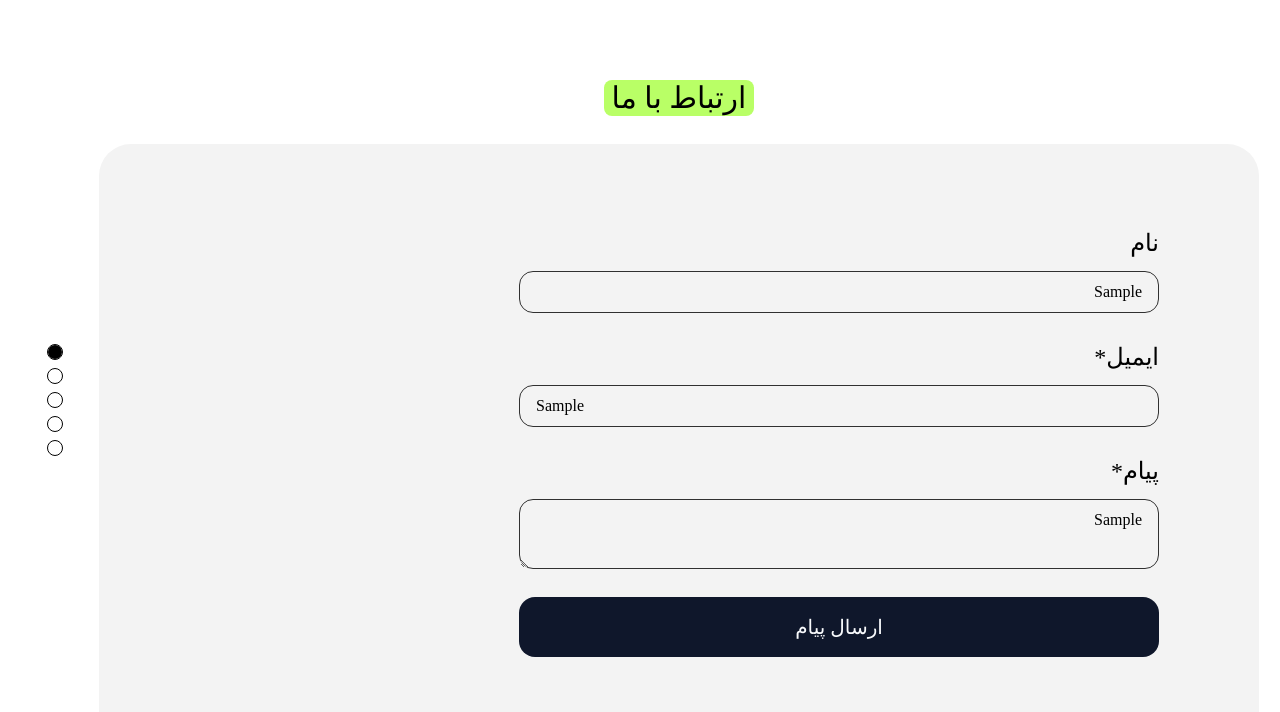
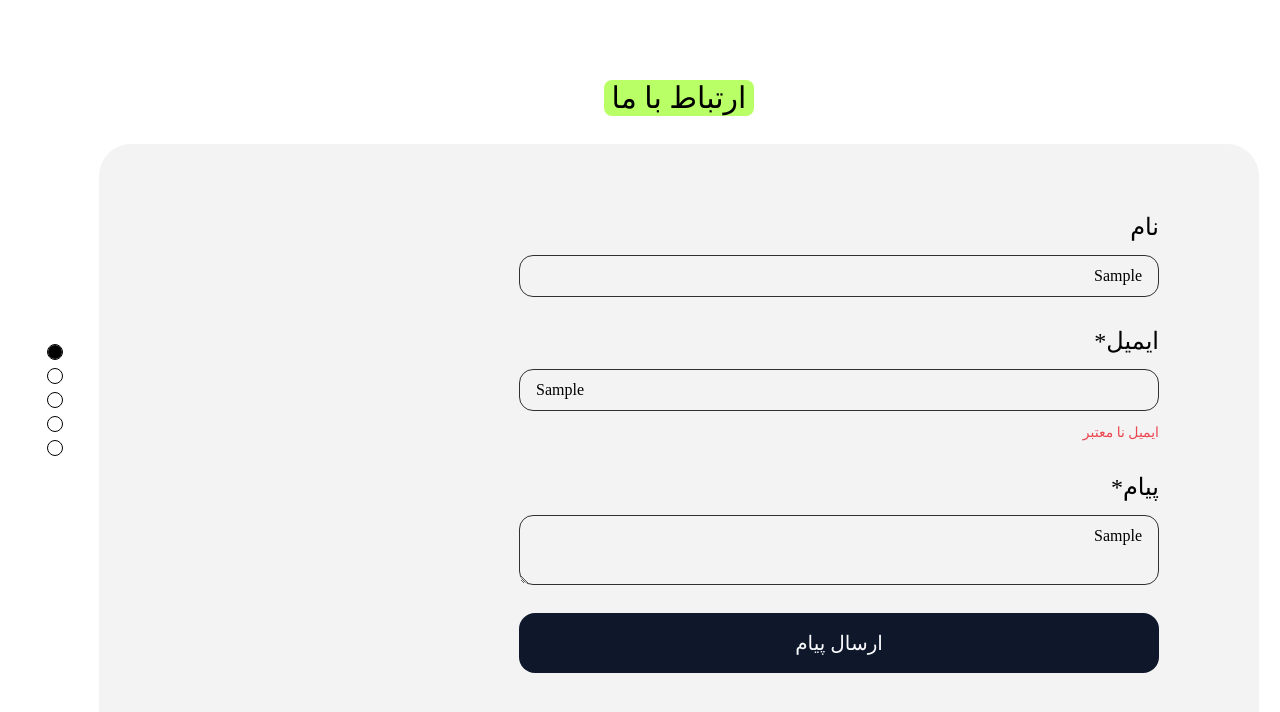
Before and after one commit to Ghostmaysam1/demo_prj, a Vue app: page / in a window 1280 px wide. Both pictures are taken after typing "Sample", "Sample", "Sample" into the empty fields and a click on the button "ارسال پیام". Shown: the top 712 px of the page. Built offline with nearby package versions, Linux system fonts and the light colour scheme; a web font is replaced by a local one.

Commit message:
feat(contact_us): add form validation to  form section

```diff
--- a/src/modules/home/sections/contact_us/ContactUs.vue
+++ b/src/modules/home/sections/contact_us/ContactUs.vue
@@ -1,6 +1,8 @@
 <script setup lang="ts">
-import {reactive} from 'vue'
+import { reactive, ref, computed } from 'vue'
 import { width } from '@/utils/windowSize'
+
+const submit = ref(false);
 
 const form = reactive<{name: string, email: string, message: string}>({
     name: '',
@@ -9,8 +11,27 @@ const form = reactive<{name: string, email: string, message: string}>({
 })
 
 const handleSubmit = () => {
+  submit.value = true;
+    if (!form.name || !form.email || !form.message) {
+        return
+    }
+    if (!testEmail.value) {
+        return
+    }
 
+    // Here you can send the form data to your server or API
+    console.log('Form submitted:', form)
+    alert('پیام شما با موفقیت ارسال شد');
+    submit.value = false;
+    form.name = ''
+    form.email = ''
+    form.message = ''
 }
+
+const testEmail = computed(() => {
+    const emailRegex = /^[^\s@]+@[^\s@]+\.[^\s@]+$/
+    return emailRegex.test(form.email);
+})
 </script>
 
 <template>
@@ -24,16 +45,20 @@ const handleSubmit = () => {
             <label class="flex flex-col gap-3">
                 <span class="text-2xl">نام</span>
                 <input v-model="form.name" type="text" class="border border-black/80 outline-none rounded-[14px] w-full px-4 py-2" />
+                <p v-if="submit && !form.name" class="text-sm font-thin text-red-600/70">لطفا فیلد را پر کنید</p>
             </label>
 
             <label class="flex flex-col gap-3">
                 <span class="text-2xl">ایمیل*</span>
                 <input v-model="form.email" type="text" dir="ltr" class="border border-black/80 outline-none rounded-[14px] w-full px-4 py-2" />
+                <p v-if="submit && !form.email" class="text-sm font-thin text-red-600/70">لطفا فیلد را پر کنید</p>
+                <p v-else-if="submit && !testEmail" class="text-sm font-thin text-red-600/70">ایمیل نا معتبر</p>
             </label>
 
             <label class="flex flex-col gap-3">
                 <span class="text-2xl">پیام*</span>
                 <textarea v-model="form.message" type="text" class="border max-h-[140px] h-140px min-h-[70px] border-black/80 outline-none rounded-[14px] w-full px-4 py-2" />
+                <p v-if="submit && !form.message" class="text-sm font-thin text-red-600/70">لطفا فیلد را پر کنید</p>
             </label>
 
             <button class="bg-slate-900 cursor-pointer text-slate-50 text-xl flex justify-center items-center py-4 rounded-2xl">ارسال پیام</button>
```
